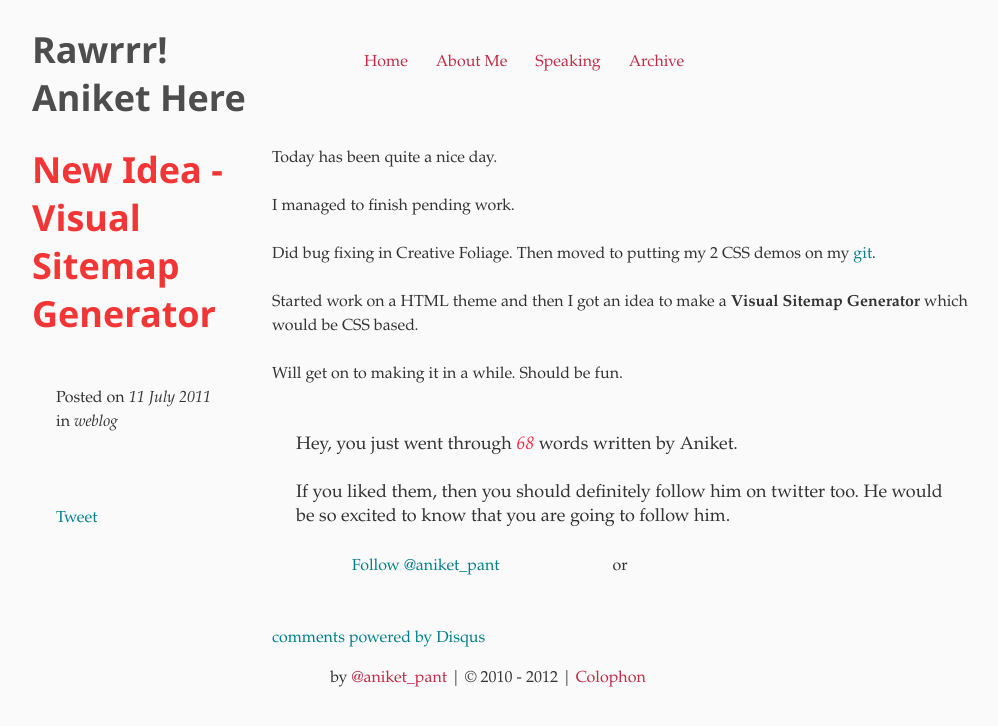
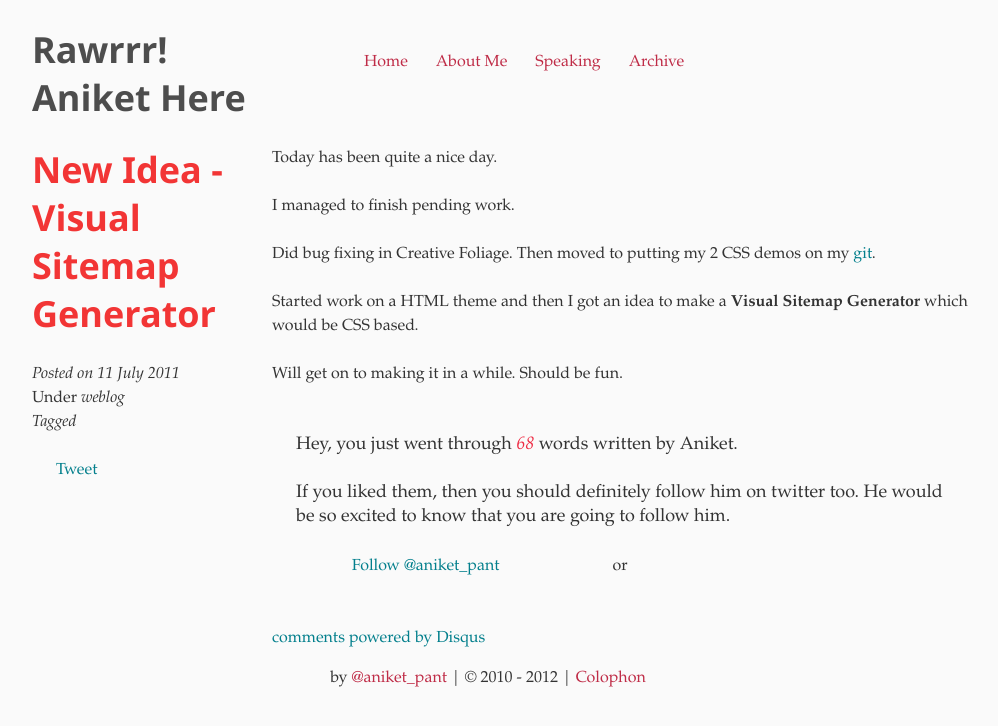
Before and after one commit to aniketpant/aniketpant.github.com, a Jekyll site: the page built from _posts/2011-07-11-new-idea-visual-sitemap-generator.md, in a window 1280 px wide. Shown: the top 726 px of the page, without its empty margins (152-1150 px from the left). Built offline with Jekyll 4.4.1, drawn with Linux system fonts in a browser that asks for light colours; comment, search, counter and statistics services are not loaded.

Commit message:
CHANGED: improved layout

```diff
--- a/_layouts/post.html
+++ b/_layouts/post.html
@@ -4,8 +4,7 @@ layout: base
 <div class="g one-whole post {{page.slug}}">
 	<header class="g one-quarter post--header">
   		<h1 class="post_title">{{ page.title }}</h1>
-  		<div class="meta island">Posted on <date class="date">{{ page.date | date_to_long_string }}</date><br/>
-  			in <span class="category">{{ page.category }}</a></span>{% if page.tags != empty %}<br/>tagged <span class="tags">{{ page.tags | array_to_sentence_string }}</span>{% endif %}</div>
+  		<div class="meta"><date class="date">Posted on {{ page.date | date_to_long_string }}</date><br/>Under <span class="category">{{ page.category }}</a><br/>Tagged </span>{% if page.tags != empty %}<span class="tags">{{ page.tags | array_to_sentence_string }}</span>{% endif %}</div>
       <div class="share island">
         <a href="https://twitter.com/share" class="twitter-share-button" data-via="aniket_pant" data-related="aniket_pant">Tweet</a>
         <div class="g-plusone" data-size="medium"></div>
```
